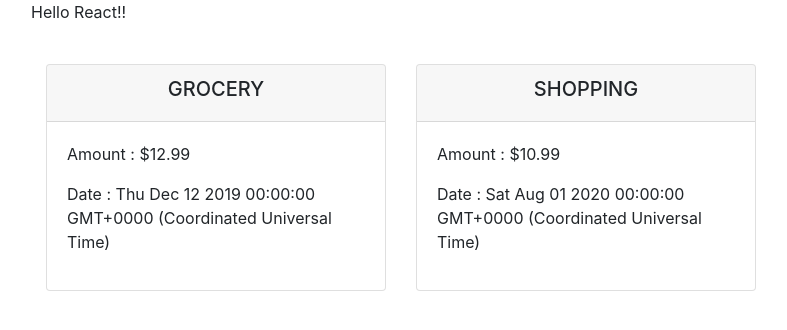
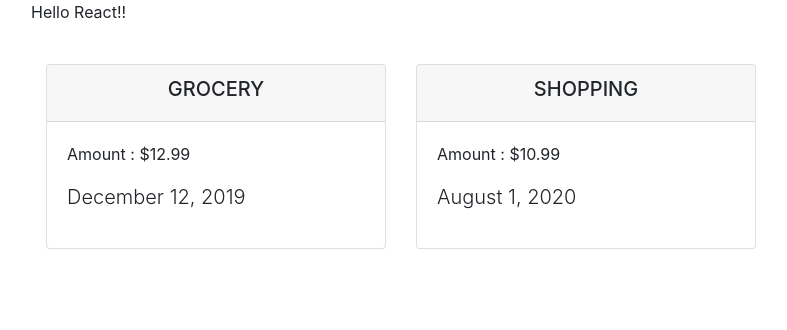
Before and after one commit to synergy2411/b2_react-mar-22, a React (Create React App) app in the folder my-app/: page / in a window 1280 px wide. Shown: the top 330 px of the page, without its empty margins (54-841 px from the left). Built offline with nearby package versions, Linux system fonts and the light colour scheme.

Commit message:
expense date added

```diff
--- /dev/null
+++ b/my-app/src/Components/Expenses/ExpenseDate/ExpenseDate.tsx
@@ -0,0 +1,12 @@
+const ExpenseDate : React.FC<{createdAt : Date}> = (props) => {
+    const day = props.createdAt.toLocaleString("en-US", { day : "numeric"});
+    const month = props.createdAt.toLocaleString("en-US", { month : "long"});
+    const year = props.createdAt.getFullYear();
+
+    return (
+        <p className="lead">{month} {day}, {year}</p>
+    )
+
+
+}
+export default ExpenseDate;
--- a/my-app/src/Components/Expenses/ExpenseItem/ExpenseItem.tsx
+++ b/my-app/src/Components/Expenses/ExpenseItem/ExpenseItem.tsx
@@ -1,5 +1,6 @@
 import React from "react";
 import { IExpense } from "../../../model/expense.model";
+import ExpenseDate from "../ExpenseDate/ExpenseDate";
 
 
 // const ExpenseItem  : React.FC<{expense : IExpense}>= (props) => {
@@ -12,7 +13,8 @@ const ExpenseItem = (props : {expense : IExpense}) => {
         </div>
         <div className="card-body">
           <p>Amount : ${props.expense.amount}</p>
-          <p>Date : {props.expense.createdAt.toString()}</p>
+          {/* <p>Date : {props.expense.createdAt.toString()}</p> */}
+          <ExpenseDate createdAt={props.expense.createdAt}/>
         </div>
       </div>
     </div>
```
